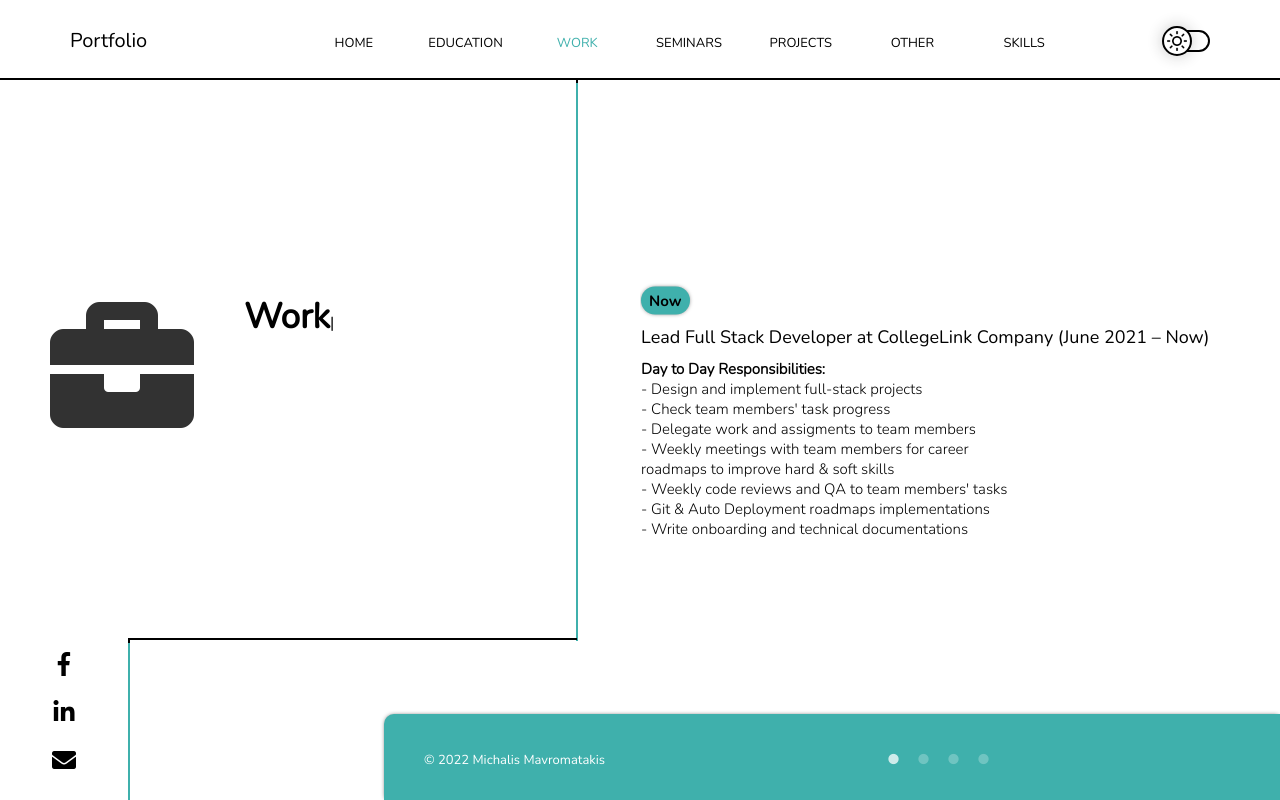
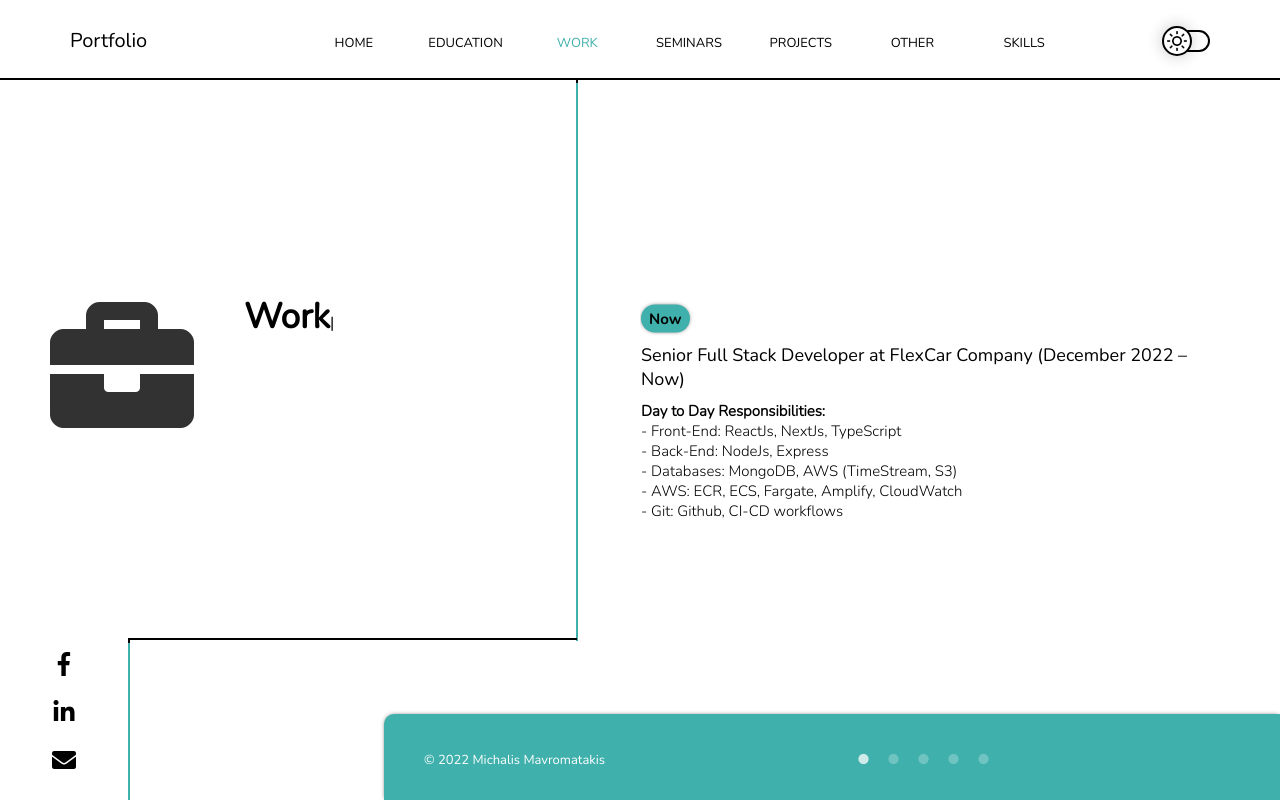
Before and after one commit to Michamav19/portfolio-app, a React (Create React App) app: page /work in a window 1280 px wide. Built offline with nearby package versions, Linux system fonts and the light colour scheme.

Commit message:
Update work resume

```diff
--- a/src/components/Work.js
+++ b/src/components/Work.js
@@ -1,17 +1,16 @@
-import React from 'react'
-import Typist from 'react-typist'; //npm install react-typist --save
+import React from "react";
+import Typist from "react-typist"; //npm install react-typist --save
 
-import '../App.scss';
-import './ResumeInformation.scss';
-import SocialMedia from './SocialMedia';
+import "../App.scss";
+import "./ResumeInformation.scss";
+import SocialMedia from "./SocialMedia";
 
-import Slider from 'react-slick';
-import 'slick-carousel/slick/slick.css';
-import 'slick-carousel/slick/slick-theme.css';
+import Slider from "react-slick";
+import "slick-carousel/slick/slick.css";
+import "slick-carousel/slick/slick-theme.css";
 
 // function Education({ resumeSectionId }) {
 function Education() {
-
   const settings = {
     dots: true,
     className: "center",
@@ -22,13 +21,11 @@ function Education() {
     arrows: false,
     speed: 500,
     vertical: true,
-        verticalSwiping: true
+    verticalSwiping: true,
   };
 
-
-    return(
+  return (
     <div className="main-container">
-
       <div className="resume-left-info">
         <div className="resume-left-container">
           <i className="resume-information-icon fas fa-briefcase"></i>
@@ -49,7 +46,7 @@ function Education() {
         </div>
 
         {/* Social Media Section */}
-                <SocialMedia className="mobile"/>
+        <SocialMedia className="mobile" />
       </div>
 
       <div className="vertical-divider-first"></div>
@@ -58,29 +55,54 @@ function Education() {
 
       <div className="resume-right-info">
         <div className="resume-right-container">
-
           {/* <span className="resume-info-title">Bachelor Degree</span> */}
           <div className="resume-info-details">
             <Slider {...settings}>
-
-
               <div className="resume-info-details-section">
                 <span className="resume-info-details-title">Now</span>
                 <span className="resume-info-details-value">
-                                    Lead Full Stack Developer at CollegeLink Company (June 2021 – Now)
+                  Senior Full Stack Developer at FlexCar Company (December 2022
+                  – Now)
                 </span>
                 <span className="resume-info-details-secondary-value">
-                                    <b>Day to Day Responsibilities:</b><br/>
-                                    - Design and implement full-stack projects<br/>
-                                    - Check team members' task progress<br/>
-                                    - Delegate work and assigments to team members<br/>
-                                    - Weekly meetings with team members for career roadmaps to improve hard & soft skills<br/>
-                                    - Weekly code reviews and QA to team members' tasks<br/>
-                                    - Git & Auto Deployment roadmaps implementations<br/>
-                                    - Write onboarding and technical documentations
+                  <b>Day to Day Responsibilities:</b>
+                  <br />
+                  - Front-End: ReactJs, NextJs, TypeScript <br />
+                  - Back-End: NodeJs, Express
+                  <br />
+                  - Databases: MongoDB, AWS (TimeStream, S3)
+                  <br />
+                  - AWS: ECR, ECS, Fargate, Amplify, CloudWatch
+                  <br />
+                  - Git: Github, CI-CD workflows
+                  <br />
                 </span>
               </div>
 
+              <div className="resume-info-details-section">
+                <span className="resume-info-details-title">Past</span>
+                <span className="resume-info-details-value">
+                  Lead Full Stack Developer at CollegeLink Company (June 2021 –
+                  November 2022)
+                </span>
+                <span className="resume-info-details-secondary-value">
+                  <b>Day to Day Responsibilities:</b>
+                  <br />
+                  - Design and implement full-stack projects
+                  <br />
+                  - Check team members' task progress
+                  <br />
+                  - Delegate work and assigments to team members
+                  <br />
+                  - Weekly meetings with team members for career roadmaps to
+                  improve hard & soft skills
+                  <br />
+                  - Weekly code reviews and QA to team members' tasks
+                  <br />
+                  - Git & Auto Deployment roadmaps implementations
+                  <br />- Write onboarding and technical documentations
+                </span>
+              </div>
 
               <div className="resume-info-details-section">
                 <span className="resume-info-details-title">Past</span>
@@ -88,50 +110,53 @@ function Education() {
                   Full Stack Developer at KEPYES/GES (Octomber 2020 – June 2021)
                 </span>
                 <span className="resume-info-details-secondary-value">
-                                    <b>For my services to the greek military i worked as Full-Stack Developer.</b> <br/>
-                                    <b>Front-End:</b> HTML, CSS, SCSS, ReactJs <br/>
-                                    <b>Back-end:</b> PHP Symfony <br/>
-                                    <b>DataBase:</b> Oracle DB, SQL <br/>
-                                    <b>Programs:</b> Visual Studio Code, WebStorm, PhpStorm, DataGrip <br/>
+                  <b>
+                    For my services to the greek military i worked as Full-Stack
+                    Developer.
+                  </b>{" "}
+                  <br />
+                  <b>Front-End:</b> HTML, CSS, SCSS, ReactJs <br />
+                  <b>Back-end:</b> PHP Symfony <br />
+                  <b>DataBase:</b> Oracle DB, SQL <br />
+                  <b>Programs:</b> Visual Studio Code, WebStorm, PhpStorm,
+                  DataGrip <br />
                   <b>Other:</b> GitLab, Linux
                 </span>
               </div>
               <div className="resume-info-details-section">
                 <span className="resume-info-details-title">Now</span>
                 <span className="resume-info-details-value">
-                                    Assistant for participants at CollegeLink Web Development Academies
+                  Assistant for participants at CollegeLink Web Development
+                  Academies
                 </span>
                 <span className="resume-info-details-secondary-value">
-                                    Assistant for participants at Web Development Academy vol.2 by Collegelink <br/>
-                                    Assistant for participants at Web Development Academy vol.3 by Collegelink <br/>
+                  Assistant for participants at Web Development Academy vol.2 by
+                  Collegelink <br />
+                  Assistant for participants at Web Development Academy vol.3 by
+                  Collegelink <br />
                 </span>
               </div>
               <div className="resume-info-details-section">
                 <span className="resume-info-details-title">Now</span>
                 <span className="resume-info-details-value">
-                                    Full Stack Developer at CollegeLink Company (March 2018 – September 2020)
+                  Full Stack Developer at CollegeLink Company (March 2018 –
+                  September 2020)
                 </span>
                 <span className="resume-info-details-secondary-value">
-                                    <b>Front-End:</b> HTML, CSS, Javascript, jQuery, AJAX <br/>
-                                    <b>Back-end:</b> PHP <br/>
-                                    <b>DataBase:</b> PhpMyAdmin, SQL <br/>
-                                    <b>Design Tools:</b> Figma, Axure RP, Photoshop <br/>
-                                    <b>Programs:</b> Visual Studio Code, Sublime <br/>
+                  <b>Front-End:</b> HTML, CSS, Javascript, jQuery, AJAX <br />
+                  <b>Back-end:</b> PHP <br />
+                  <b>DataBase:</b> PhpMyAdmin, SQL <br />
+                  <b>Design Tools:</b> Figma, Axure RP, Photoshop <br />
+                  <b>Programs:</b> Visual Studio Code, Sublime <br />
                   <b>Other:</b> GitKraken, MacOS, Windows
                 </span>
               </div>
-
             </Slider>
           </div>
-
-
-
         </div>
       </div>
-
     </div>
   );
-
 }
 
-export default Education
+export default Education;
```
Lines whose indentation alone changed are shown as unchanged.
